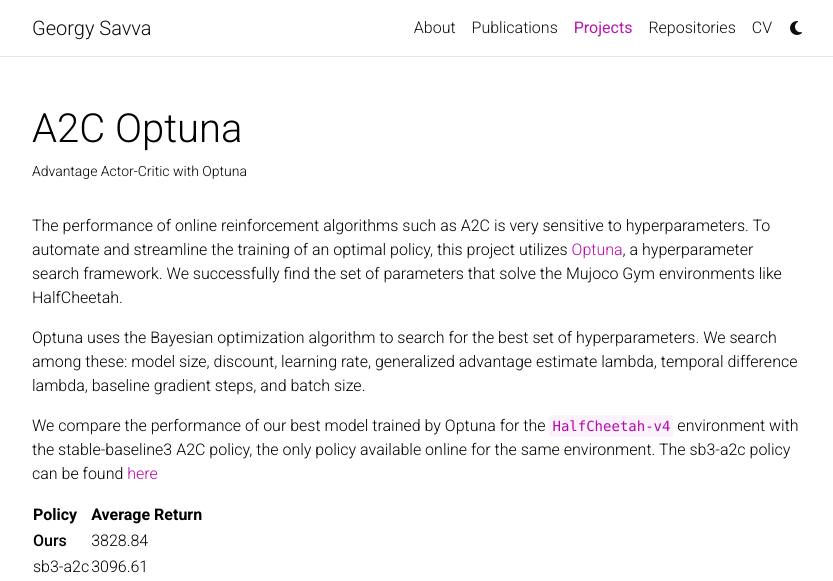
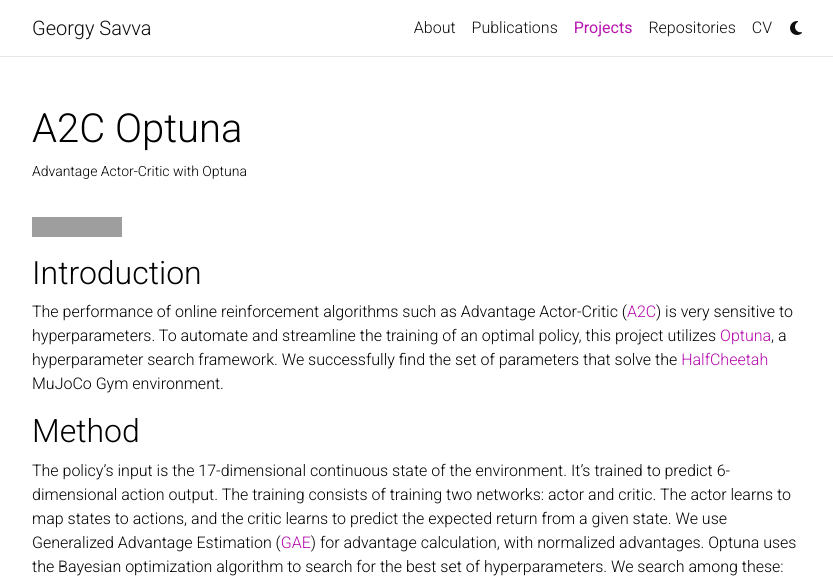
Before and after one commit to georgysavva/georgysavva.github.io, a Jekyll site: the page built from _projects/a2c-optuna.md, in a window 1280 px wide and 1400 px high. Shown: the top 581 px of the window, without its empty margins (223-1056 px from the left). Built offline with Jekyll 4.4.1, drawn with Linux system fonts in a browser that asks for light colours; full-size pictures stand in for the smaller copies a plugin makes; comment, search, counter and statistics services are not loaded; a style sheet for code colours, icons or effects is not loaded; some of the changed text lies outside the part shown; grey boxes are pictures that could not be loaded.

Commit message:
finish writing the a2c-optuna project

```diff
--- a/_projects/a2c-optuna.md
+++ b/_projects/a2c-optuna.md
@@ -6,12 +6,26 @@
 importance: 2
 ---
 
+[![Code](https://img.shields.io/badge/Code-GitHub-blue?logo=github)](https://github.com/georgysavva/a2c-optuna)
 
-The performance of online reinforcement algorithms such as A2C is very sensitive to hyperparameters. To automate and streamline the training of an optimal policy, this project utilizes [Optuna](https://optuna.org/), a hyperparameter search framework. We successfully find the set of parameters that solve the Mujoco Gym environments like HalfCheetah.
+## Introduction
 
+The performance of online reinforcement algorithms such as Advantage Actor-Critic ([A2C](https://arxiv.org/abs/1602.01783)) is very sensitive to hyperparameters.
+To automate and streamline the training of an optimal policy, this project utilizes [Optuna](https://optuna.org/),
+a hyperparameter search framework. We successfully find the set of parameters that solve the [HalfCheetah](https://www.gymlibrary.dev/environments/mujoco/half_cheetah/) MuJoCo Gym environment.
+
+## Method
+
+The policy's input is the 17-dimensional continuous state of the environment.
+It's trained to predict 6-dimensional action output.
+The training consists of training two networks: actor and critic.
+The actor learns to map states to actions, and the critic learns to predict the expected return from a given state.
+We use Generalized Advantage Estimation ([GAE](https://arxiv.org/abs/1506.02438)) for advantage calculation, with normalized advantages.
 Optuna uses the Bayesian optimization algorithm to search for the best set of hyperparameters. We search among these: model size, discount, learning rate, generalized advantage estimate lambda, temporal difference lambda, baseline gradient steps, and batch size.
 
-We compare the performance of our best model trained by Optuna for the `HalfCheetah-v4` environment with the stable-baseline3 A2C policy, the only policy available online for the same environment. The sb3-a2c policy can be found [here](https://huggingface.co/sb3/a2c-HalfCheetah-v3)
+## Results
+
+We compare the performance of our best model trained by Optuna for the `HalfCheetah-v4` environment with the stable-baseline3 A2C policy, the only policy available online for the same environment. The sb3-a2c policy can be found [here](https://huggingface.co/sb3/a2c-HalfCheetah-v3).
 
 | Policy   | Average Return |
 | -------- | ------- |
@@ -32,19 +46,26 @@
     The left video is a rollout of our policy, and the right one corresponds to the sb3-a2c policy.
 </div>
 
-From the video above we can see that our agent achieves higher speed and runs in more stable way compared to the sb3-a2c policy.
+From the video above, we can see that our agent achieves higher speed and runs in a more stable way compared to the sb3-a2c policy.
 
-We present the details our model training
+Below is the set of hyperparameter values found by Optuna to train our policy.
+
+| Policy   | discount| learning rate | gae lambda| td lambda| baseline grad steps| batch size| normalize advantage | reward to go| num layers| layer size layers|
+| -------- | ------- | -------       | -------   | -------   | -------            | ------- | -------              | -------     | -------   | -------         |
+| **Ours** | 0.99    | 1.0e-3       | 1.0        | 1.0      | 50                  | 25,000 | true                   | true       | 3         | 256             |
+
+And here is the training curve for the average episode return of our policy.
+
 <div class="row">
     <div class="col-sm mt-3 mt-md-0">
         {% include figure.html path="assets/img/a2c_optuna/return_figure.png" title="return figure" class="img-fluid rounded z-depth-1" %}
     </div>
 </div>
 
-And here is the set of hyperparameter values found by Optuna to train our policy
+## Conclusion
 
-| Policy   | discount| learning rate | gae lambda| td lambda| baseline grad steps| batch size| normalize advantage | reward to go| num layers| layer size layers|
-| -------- | ------- | -------       | -------   | -------   | -------            | ------- | -------              | -------     | -------   | -------         |
-| **Ours** | 0.99    | 1.0e-3       | 1.0        | 1.0      | 50                  | 25,000 | true                   | true       | 3         | 256             |
+This project demonstrates the efficacy of automated hyperparameter optimization using Optuna in enhancing the performance of reinforcement learning algorithms.
+By fine-tuning key parameters of the Advantage Actor-Critic (A2C) algorithm, we achieved a 24% improvement in average return compared to the stable-baseline3 A2C policy on the HalfCheetah MuJoCo Gym environment.
 
-[[Code]](https://github.com/georgysavva/a2c-optuna)
+Our approach leverages Bayesian optimization to systematically explore the hyperparameter space, resulting in a robust policy that outperforms the baseline both quantitatively and qualitatively, as evident from the higher stability and speed observed in trajectory rollouts.
+This highlights the potential of automated hyperparameter search frameworks like Optuna to streamline the development of efficient reinforcement learning models for complex tasks.
```
